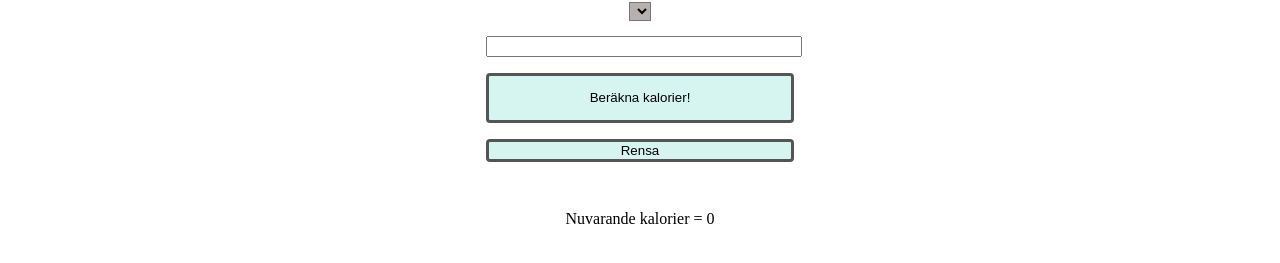
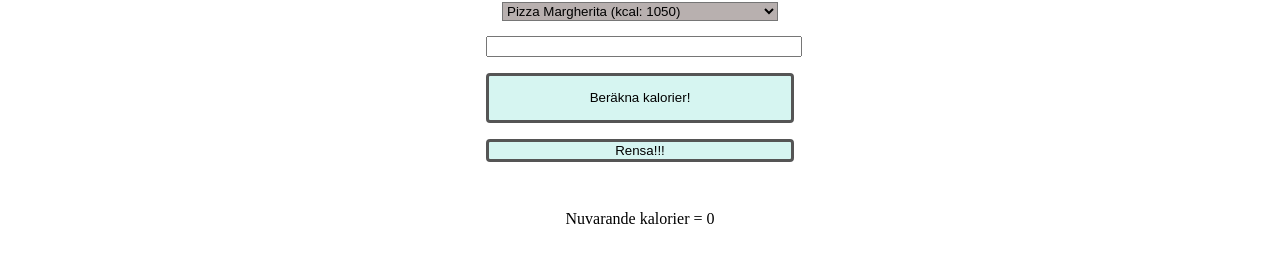
Before and after one commit to maajkan1/js, a plain HTML site: page index.html in a window 1280 px wide. Shown: the part 221-484 px from the top of the page. Drawn offline with Linux system fonts and the light colour scheme.

Commit message:
fixade rensa osvosv

```diff
--- a/index.html
+++ b/index.html
@@ -32,7 +32,7 @@
 
         </form>
             <button id="rensa" type="submit">
-                Rensa
+                Rensa!!!
             </button>
         <div class="kallo">
 
--- a/meals_with_calories.json
+++ b/meals_with_calories.json
@@ -49,6 +49,6 @@
   {"Namn": "Indisk Butter Chicken", "Kalorier": 850},
   {"Namn": "Souvlaki med tzatziki", "Kalorier": 700},
   {"Namn": "Moussaka", "Kalorier": 800},
-  {"Namn": "Moussaka", "Kalorier": 800}
+  {"Namn": "Moussaka", "Kalorier": 800},
   {"Namn": "Memma", "Kalorier": 900}
 ]
```
